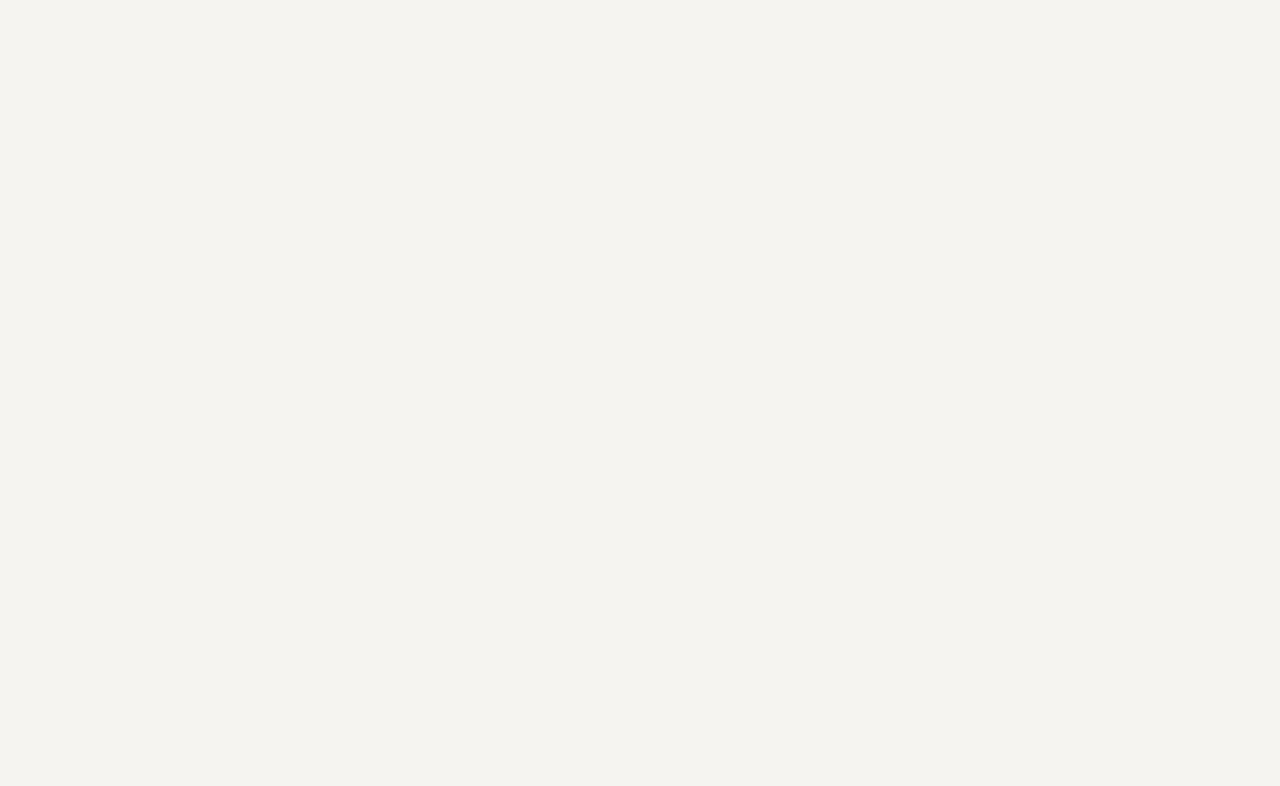
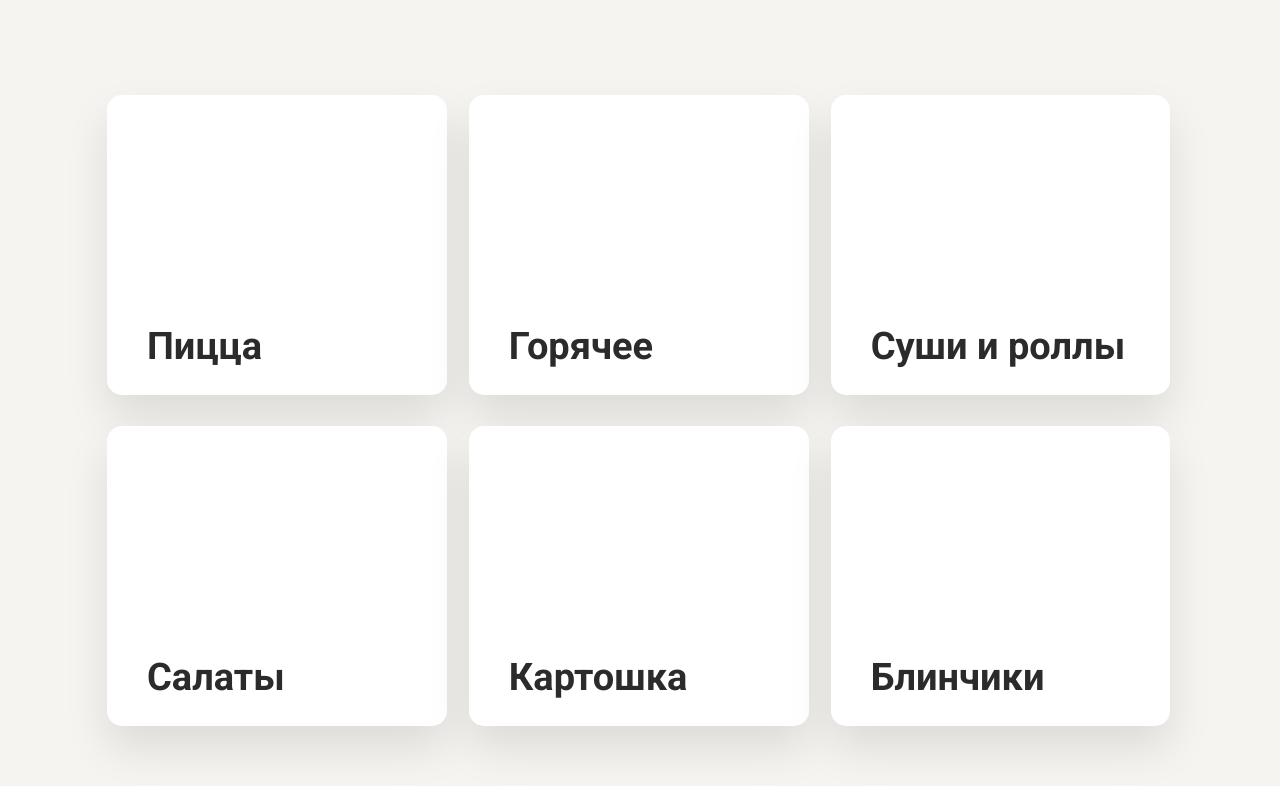
Before and after one commit to sinneren/solt.pro-testwork, a website built with webpack: page src/index.html in a window 1280 px wide. Built offline with nearby package versions, Linux system fonts and the light colour scheme.

Commit message:
Base html\css structure

```diff
--- a/src/_variables.scss
+++ /dev/null
@@ -1 +0,0 @@
-$bg_color: #F5F4F0;
--- a/src/index.html
+++ b/src/index.html
@@ -8,7 +8,40 @@
 </head>
 <body>
     <main class="wrapper">
-
+        <nav>
+            <ul class="menu">
+                <li class="menu__item">
+                    <a href="javascript:void(0);" class="menu__link">
+                        <div class="menu__title">Пицца</div>
+                    </a>
+                </li>
+                <li class="menu__item">
+                    <a href="javascript:void(0);" class="menu__link">
+                        <div class="menu__title">Горячее</div>
+                    </a>
+                </li>
+                <li class="menu__item">
+                    <a href="javascript:void(0);" class="menu__link">
+                        <div class="menu__title">Суши и роллы</div>
+                    </a>
+                </li>
+                <li class="menu__item">
+                    <a href="javascript:void(0);" class="menu__link">
+                        <div class="menu__title">Салаты</div>
+                    </a>
+                </li>
+                <li class="menu__item">
+                    <a href="javascript:void(0);" class="menu__link">
+                        <div class="menu__title">Картошка</div>
+                    </a>
+                </li>
+                <li class="menu__item">
+                    <a href="javascript:void(0);" class="menu__link">
+                        <div class="menu__title">Блинчики</div>
+                    </a>
+                </li>
+            </ul>
+        </nav>
     </main>
 </body>
 </html>
--- a/src/main.scss
+++ /dev/null
@@ -1,8 +0,0 @@
-@import "_variables";
-
-html, body {
-    background-color: $bg_color;
-}
-.wrapper {
-    height: 100%;
-}
--- /dev/null
+++ b/src/scss/_menu.scss
@@ -0,0 +1,47 @@
+.menu {
+    display: flex;
+    flex-wrap: wrap;
+    flex-direction: row;
+    padding: 0;
+    margin-top: -31px;
+    margin-left: -11px;
+    margin-right: -11px;
+    &__item {
+        position: relative;
+        flex-basis: 31.233%;
+        margin-top: 31px;
+        margin-left: 11px;
+        margin-right: 11px;
+        height: 300px;
+        background-color: $white_color;
+        box-shadow: 0px 22px 44px rgba(0, 0, 0, 0.1);
+        border-radius: 15px;
+        list-style: none;
+        z-index: 1;
+        &::after {
+            position: absolute;
+            bottom: 0;
+            left: 0;
+            right: 0;
+            width: 100%;
+            height: 77.27%;
+            background: linear-gradient(180deg, rgba(255, 255, 255, 0.0001) 3.3%, #FFFFFF 98.24%);
+            z-index: 2;
+        }
+    }
+    &__link {
+        cursor: pointer;
+        text-decoration: none;
+    }
+    &__title {
+        position: absolute;
+        bottom: 27px;
+        left: 40px;
+        font-family: $base_font;
+        font-weight: bold;
+        font-size: 38px;
+        line-height: 113%;
+        color: $text_color;
+        z-index: 3;
+    }
+}
--- /dev/null
+++ b/src/scss/_variables.scss
@@ -0,0 +1,7 @@
+@import url('https://fonts.googleapis.com/css?family=Roboto:400,700&display=swap&subset=cyrillic');
+
+$bg_color: #F5F4F0;
+$white_color: #FFF;
+$y_axis_padding: 95px;
+$base_font: 'Roboto', Arial, Tahoma, sans-serif;
+$text_color: #2B2B2B;
--- /dev/null
+++ b/src/scss/main.scss
@@ -0,0 +1,16 @@
+@import "_variables";
+@import "_menu";
+
+html, body {
+    margin: 0;
+    padding: 0;
+    background-color: $bg_color;
+    color: $text_color;
+}
+.wrapper {
+    max-width: 1066px;
+    height: 100%;
+    margin: 0 auto;
+    padding-top: $y_axis_padding;
+    padding-bottom: $y_axis_padding;
+}
--- a/webpack.config.js
+++ b/webpack.config.js
@@ -13,7 +13,7 @@ module.exports = {
         port: 3000
     },
     entry: {
-        index: './src/main.scss'
+        index: './src/scss/main.scss'
     },
     output: {
         path: path.resolve(__dirname, BUILD_NAME),
```
Also changed, not shown: 5 other files.
